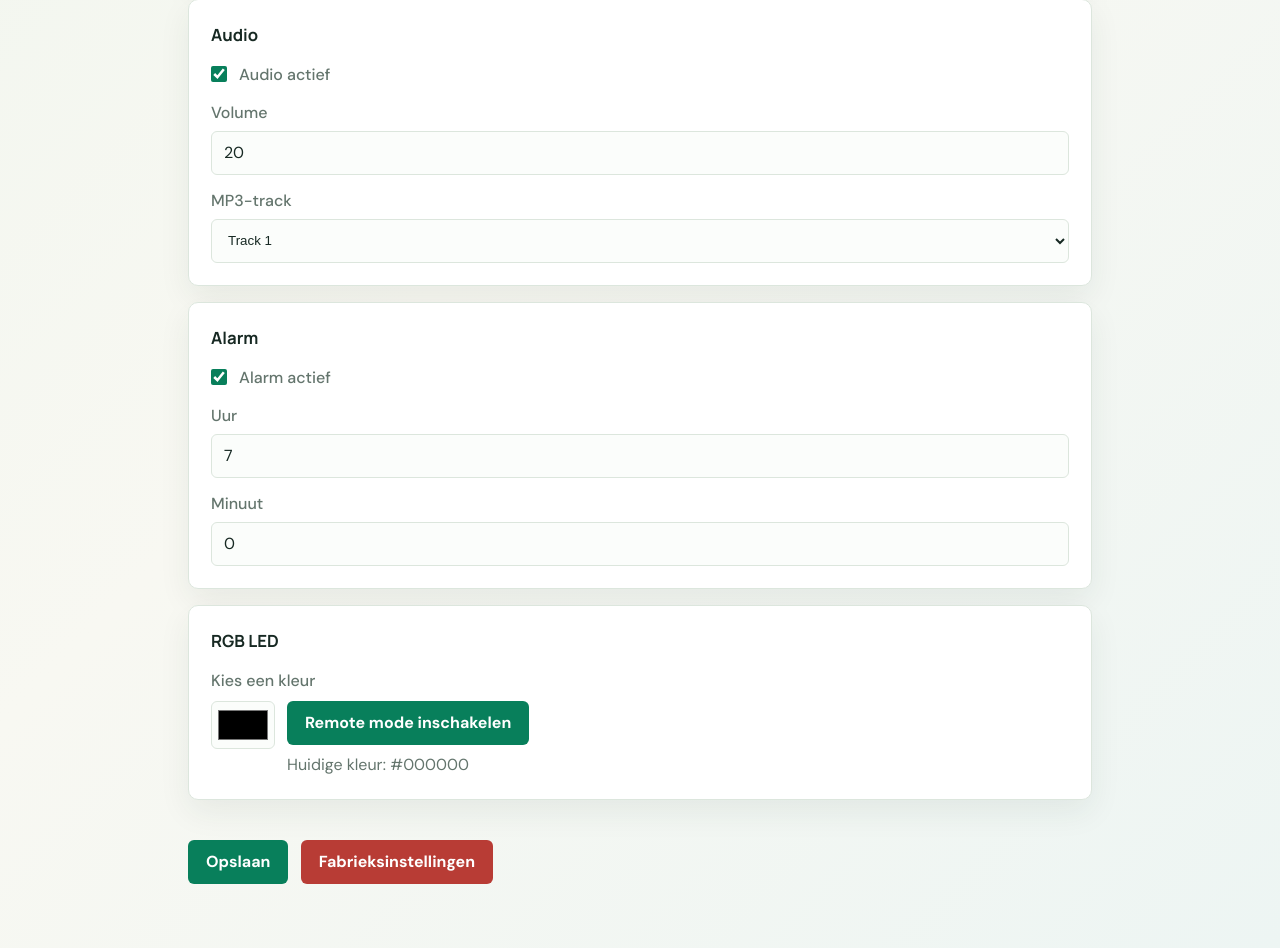
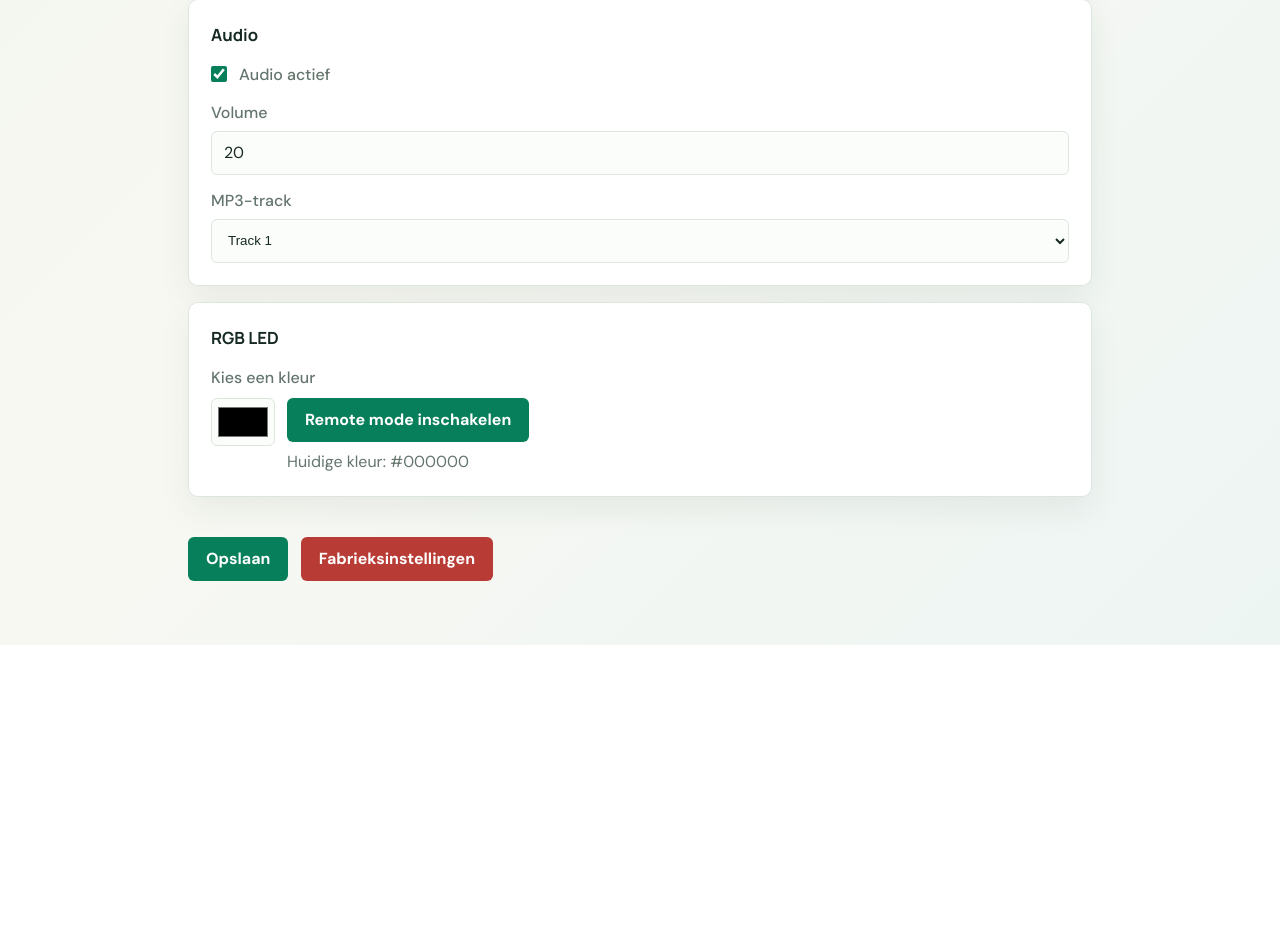
Before and after one commit to TiesBerghs447/IoT-smart-air-clock, a PHP site: page /settings/settings.php in a window 1280 px wide. Shown: the part 900-1848 px from the top of the page. After the commit the page ends 1545 px from the top, so only its background shows below. Run offline with PHP 8.4, Linux system fonts and the light colour scheme; the visitor is signed in with stand-in values (Sample User, id 1).

Commit message:
alarm in settings verwijderd

```diff
--- a/software/php/settings/settings.php
+++ b/software/php/settings/settings.php
@@ -42,17 +42,8 @@ elseif ($_SERVER["REQUEST_METHOD"] === "POST")
     $config["audio_track"] =
         ($audioTrack >= 1 && $audioTrack <= 10) ? $audioTrack : 1;
 
-    $config["alarm_hour"] =
-        intval($_POST["alarm_hour"]);
-
-    $config["alarm_minute"] =
-        intval($_POST["alarm_minute"]);
-
     $config["audio_enabled"] =
         isset($_POST["audio_enabled"]);
-
-    $config["alarm_enabled"] =
-        isset($_POST["alarm_enabled"]);
 
     $config["display_enabled"] =
         isset($_POST["display_enabled"]);
@@ -210,38 +201,6 @@ value="<?= $config['audio_volume']; ?>">
 
 <div class="settings-card">
 
-<h2>Alarm</h2>
-
-<label>
-<input
-type="checkbox"
-name="alarm_enabled"
-<?= $config['alarm_enabled'] ? 'checked' : ''; ?>>
- Alarm actief
-</label>
-
-<label>Uur</label>
-
-<input
-type="number"
-min="0"
-max="23"
-name="alarm_hour"
-value="<?= $config['alarm_hour']; ?>">
-
-<label>Minuut</label>
-
-<input
-type="number"
-min="0"
-max="59"
-name="alarm_minute"
-value="<?= $config['alarm_minute']; ?>">
-
-</div>
-
-<div class="settings-card">
-
 <h2>RGB LED</h2>
 
 <label for="rgb-color">Kies een kleur</label>
```
